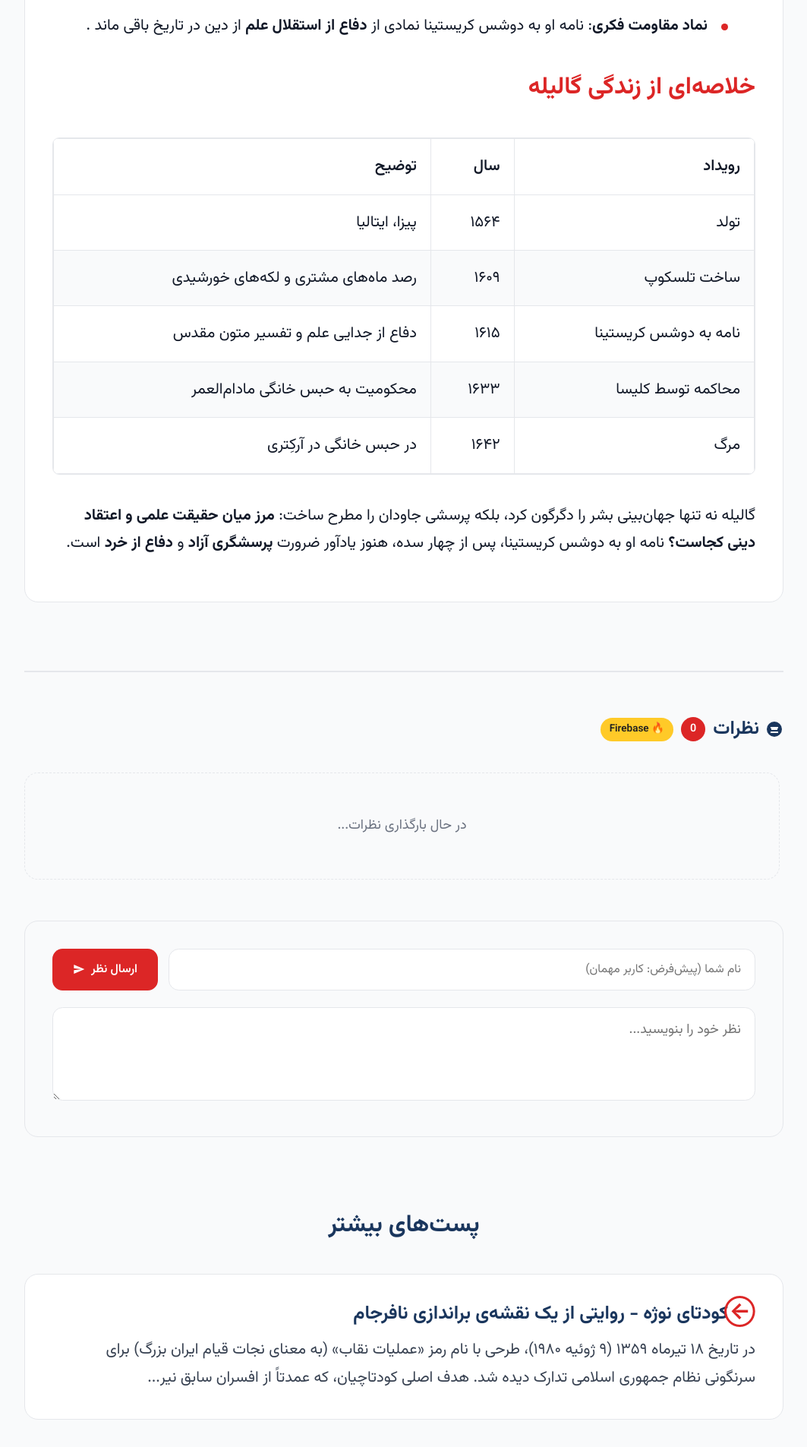
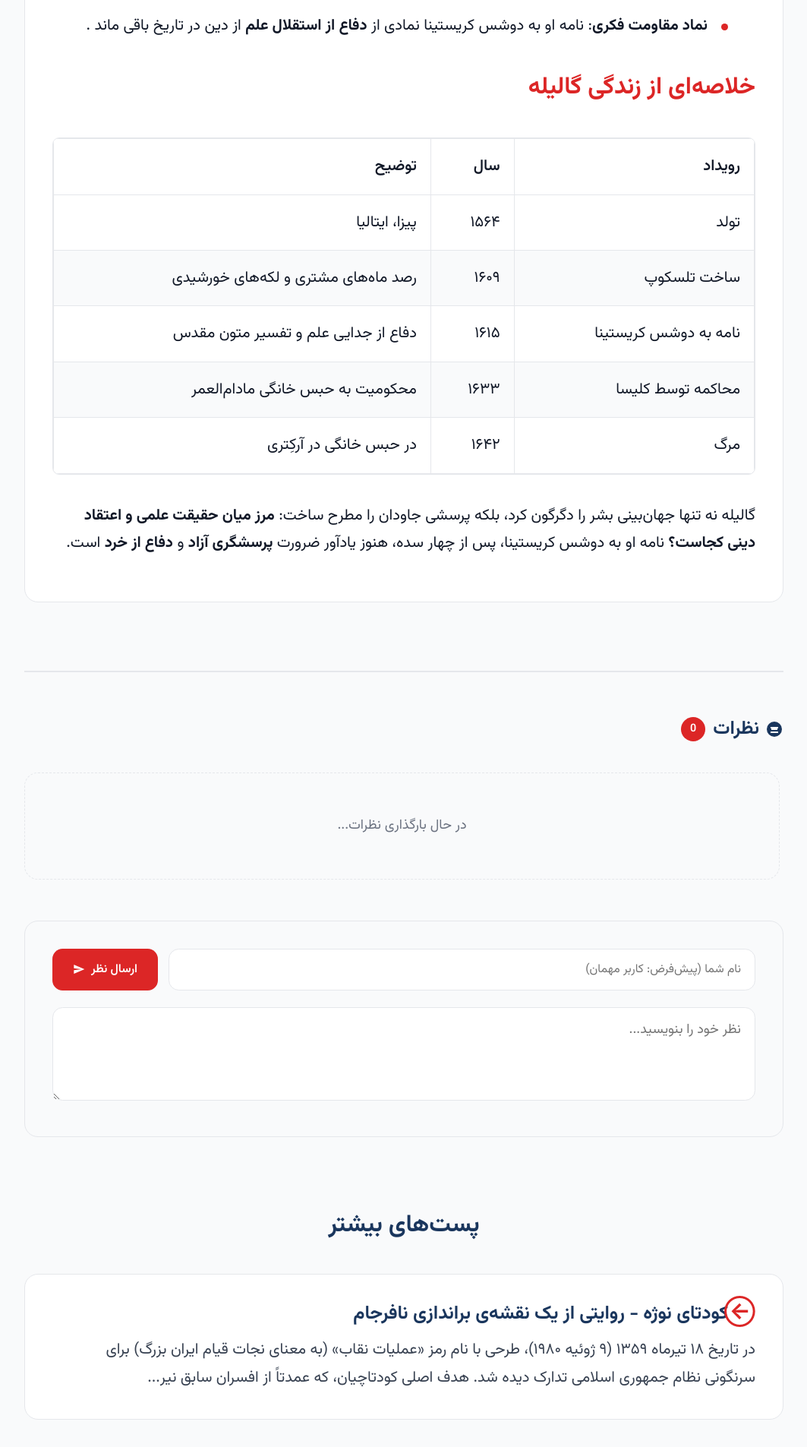
Before and after one commit to darkblog/darkblog.github.io, a Jekyll site: the page built from _posts/2025-7-5-68.md, in a window 1280 px wide. Shown: the part 1494-3399 px from the top of the page at 76% size, without its empty margins (108-1171 px from the left). Built offline with Jekyll 4.4.1, drawn with Linux system fonts in a browser that asks for light colours; comment, search, counter and statistics services are not loaded.

Commit message:
Update post.html

```diff
--- a/_layouts/post.html
+++ b/_layouts/post.html
@@ -520,17 +520,6 @@
             margin-right: 10px;
         }
 
-        .firebase-badge {
-            display: inline-block;
-            padding: 4px 12px;
-            background: #FFCA28;
-            color: #212121;
-            border-radius: 20px;
-            font-size: 0.75rem;
-            font-weight: 600;
-            margin-right: 10px;
-        }
-
         .comments-list-mini {
             margin-bottom: var(--spacing-xl);
             max-height: 500px;
@@ -1030,7 +1019,6 @@
                             </svg>
                             نظرات
                             <span class="comments-count-badge" id="commentsCount">0</span>
-                            <span class="firebase-badge">🔥 Firebase</span>
                         </h3>
                     </div>
 
```
